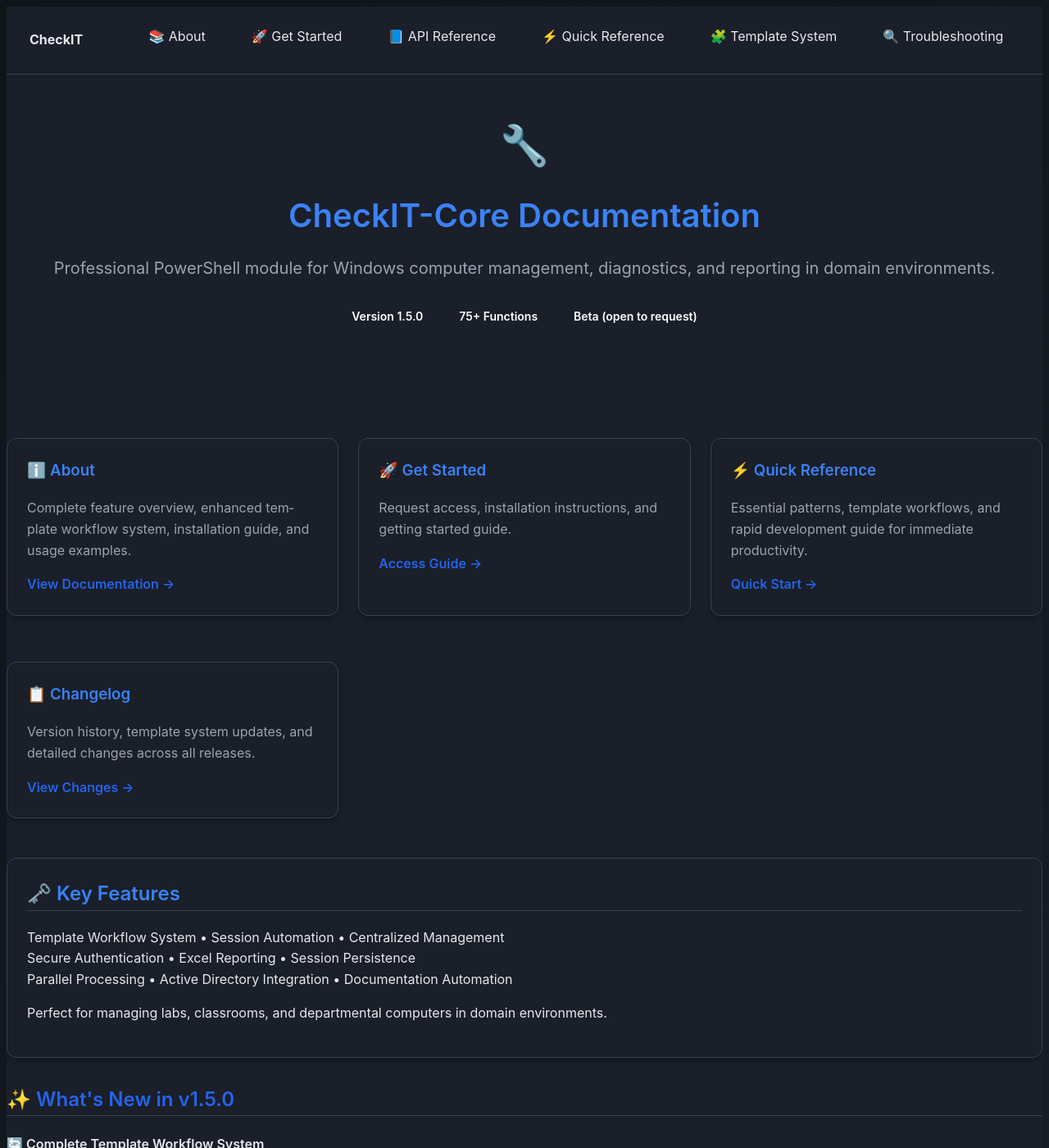
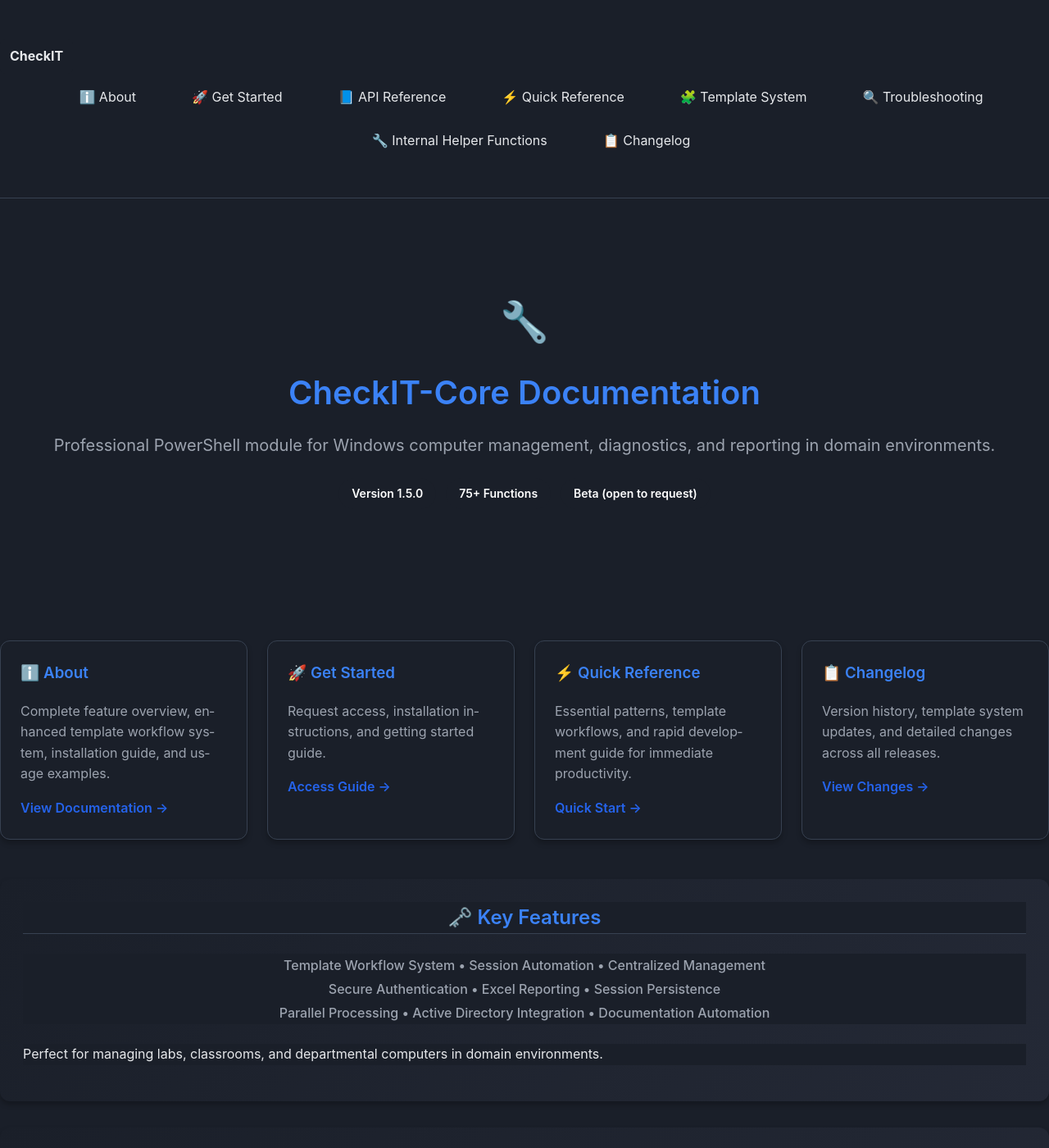
Before and after one commit to nyantoasty/CheckIT-Documentation, a Jekyll site: the page built from index.md, in a window 1280 px wide and 1400 px high. Shown: the whole window at 82% size. Built offline with Jekyll 4.4.1, drawn with Linux system fonts in a browser that asks for light colours.

Commit message:
Cleaning up layout

```diff
--- a/_layouts/default.html
+++ b/_layouts/default.html
@@ -7,12 +7,13 @@
   <link rel="stylesheet" href="{{ site.baseurl }}/assets/style.css">
 </head>
 <body>
+  <div class="site-container">
     <header class="site-header">
       <div class="wrapper">
         <a class="site-title" href="{{ site.baseurl }}/">CheckIT</a>
         <nav class="site-nav">
-        <a href="{{ site.baseurl }}/docs/README" class="page-link">📚 About</a>
-        <a href="{{ site.baseurl }}/docs/get-started" class="page-link">🚀 Get Started</a>
+          <a href="{{ site.baseurl }}/docs/README" class="page-link">ℹ️ About</a>
+          <a href="{{ site.baseurl }}/get-started" class="page-link">🚀 Get Started</a>
           <a href="{{ site.baseurl }}/docs/api-reference" class="page-link">📘 API Reference</a>
           <a href="{{ site.baseurl }}/docs/quick-reference" class="page-link">⚡ Quick Reference</a>
           <a href="{{ site.baseurl }}/docs/templateInfo" class="page-link">🧩 Template System</a>
@@ -28,5 +29,6 @@
         {{ content }}
       </div>
     </main>
+  </div>
 </body>
 </html>
--- a/assets/style.css
+++ b/assets/style.css
@@ -6,7 +6,11 @@
   font-family: 'Inter', -apple-system, BlinkMacSystemFont, 'Segoe UI', sans-serif;
   line-height: 1.6;
   min-height: 100vh;
+  margin: 0;
+  padding: 0;
 }
+
+
 
 h1, h2, h3, h4, h5, h6 {
   color: #e6e8eb;
@@ -90,7 +94,7 @@
 /* Documentation grid */
 .docs-grid {
   display: grid;
-  grid-template-columns: repeat(auto-fit, minmax(350px, 1fr));
+  grid-template-columns: repeat(auto-fill, minmax(300px, 1fr));
   gap: 1.5rem;
   margin: 2rem 0;
 }
@@ -132,12 +136,13 @@
   text-decoration: underline;
 }
 
-/* Feature card */
-.feature-card {
-  background: #242936;
-  border: 1px solid #374151;
+/* Feature card centered with better padding */
+.feature-card,
+.highlight-card,
+.quick-start-card {
+  background: linear-gradient(135deg, #1a1f29 0%, #242936 100%);
   border-radius: 0.75rem;
-  padding: 1.5rem;
+  padding: 1.75rem;
   margin: 2rem 0;
   box-shadow: 0 4px 6px rgba(0, 0, 0, 0.25);
 }
@@ -147,25 +152,28 @@
   color: #3b82f6;
 }
 
+/* Site container with nice background gradient */
+.site-container {
+  min-height: 100vh;
+  background: linear-gradient(to bottom, #1a1f29, #111827);
+}
+
 /* Improved Header Navigation Styling */
 .site-header {
-  background: #1a1f29 !important;
-  border-bottom: 1px solid #374151 !important;
-  padding: 0.5rem 0 !important;
-  position: sticky !important;
-  top: 0 !important;
-  z-index: 1000 !important;
+  padding: 1rem 0;
+  background-color: rgba(17, 24, 39, 0.8); /* slightly transparent */
+  position: sticky;
+  top: 0;
+  z-index: 100;
+  border-bottom: 1px solid #374151;
 }
 
 .site-header .wrapper {
-  display: flex !important;
-  justify-content: flex-start !important;
-  align-items: center !important;
-  flex-wrap: nowrap !important;
-  overflow-x: auto !important;
-  padding: 0 1rem !important;
-  max-width: 100% !important;
-  scrollbar-width: thin !important;
+  display: flex;
+  justify-content: space-between;
+  align-items: center;
+  flex-wrap: wrap;
+  overflow: visible;
 }
 
 /* Site title styling */
@@ -179,14 +187,14 @@
   background: rgba(59, 130, 246, 0.1) !important;
 }
 
-/* Ensure navigation is always visible and scrollable horizontally */
+/* Navigation links styling - prevent horizontal scrolling */
 .site-nav {
-  display: flex !important;
-  align-items: center !important;
-  overflow-x: auto !important;
-  flex-wrap: nowrap !important;
-  scrollbar-width: thin !important;
-  padding-bottom: 0.5rem !important;
+  display: flex;
+  flex-wrap: wrap;
+  justify-content: center;
+  gap: 0.75rem;
+  margin-top: 0.5rem;
+  overflow: visible; /* Remove scrollbar */
 }
 
 /* Navigation links styling */
@@ -222,18 +230,21 @@
 
 /* Mobile responsive navigation - transform to a scrollable row instead of column */
 @media (max-width: 768px) {
+  .wrapper {
+    padding: 0 1rem;
+  }
+
+  .docs-grid {
+    grid-template-columns: 1fr;
+  }
+
   .site-header .wrapper {
     justify-content: flex-start !important;
     padding: 0 0.5rem !important;
   }
 
   .site-nav {
-    flex-direction: row !important; /* Keep as row */
-    align-items: center !important;
-    justify-content: flex-start !important;
-    overflow-x: auto !important;
-    width: 100% !important;
-    -webkit-overflow-scrolling: touch !important;
+    margin-top: 0;
   }
 
   .site-nav .page-link {
@@ -248,22 +259,12 @@
   }
 }
 
-/* Custom scrollbars for the navigation */
 .site-nav::-webkit-scrollbar,
 .site-header .wrapper::-webkit-scrollbar {
-  height: 3px !important;
+  display: none;
 }
 
-.site-nav::-webkit-scrollbar-track,
-.site-header .wrapper::-webkit-scrollbar-track {
-  background: rgba(75, 85, 99, 0.1) !important;
-}
 
-.site-nav::-webkit-scrollbar-thumb,
-.site-header .wrapper::-webkit-scrollbar-thumb {
-  background: rgba(59, 130, 246, 0.5) !important;
-  border-radius: 3px !important;
-}
 
 /* PowerShell Solarized Syntax Highlighting - Enhanced Readability */
 
@@ -562,7 +563,7 @@
 .wrapper,
 .main-content,
 .page-content {
-  overflow-x: hidden !important;
+  padding: 2rem 0;
 }
 
 /* Long URLs and code references */
@@ -784,3 +785,57 @@
 .hero-badge:nth-child(3) {
   background-color: #10b981;
 }
+
+/* Center feature list text */
+.feature-list {
+  text-align: center;
+  line-height: 1.8;
+  margin: 1.5rem 0;
+  color: #9ca3af;
+  font-weight: 500;
+}
+
+/* Centered headings for cards */
+.feature-card h2,
+.highlight-card h2,
+.quick-start-card h2 {
+  text-align: center;
+  margin-bottom: 1.5rem;
+  color: #3b82f6;
+}
+
+/* Better spacing for new features grid */
+.new-features {
+  display: grid;
+  grid-template-columns: repeat(auto-fill, minmax(300px, 1fr));
+  gap: 1.5rem;
+  margin-top: 1.5rem;
+}
+
+.feature-item {
+  background-color: rgba(59, 130, 246, 0.1);
+  border-radius: 0.5rem;
+  padding: 1.25rem;
+  border-left: 3px solid #3b82f6;
+}
+
+.feature-item h4 {
+  margin-top: 0;
+  color: #3b82f6;
+}
+
+/* Code examples with better margins */
+.code-example {
+  margin: 1.5rem 0;
+}
+
+/* Code examples with better highlighting */
+.code-example pre {
+  border-radius: 0.5rem;
+}
+
+/* Make sure code stays within bounds */
+pre code {
+  white-space: pre-wrap;
+  word-break: break-word;
+}
--- a/index.md
+++ b/index.md
@@ -3,10 +3,7 @@
 title: CheckIT Home
 icon: 🏠
 description: Custom PowerShell module for Windows computer management, diagnostics, and reporting in domain environments
-
 ---
-
-<link rel="stylesheet" href="assets/style.css">
 
 <div class="docs-grid">
   <div class="doc-card">
@@ -37,9 +34,11 @@
 <div class="feature-card">
   <h2>🗝️ Key Features</h2>
 
-  Template Workflow System • Session Automation • Centralized Management<br>
-  Secure Authentication • Excel Reporting • Session Persistence<br>
-  Parallel Processing • Active Directory Integration • Documentation Automation
+  <p class="feature-list">
+    Template Workflow System • Session Automation • Centralized Management<br>
+    Secure Authentication • Excel Reporting • Session Persistence<br>
+    Parallel Processing • Active Directory Integration • Documentation Automation
+  </p>
 
   <p>Perfect for managing labs, classrooms, and departmental computers in domain environments.</p>
 </div>
@@ -68,7 +67,6 @@
 
   <div class="code-example">
     <h4>Template Workflow</h4>
-
     <pre><code># Multi-template execution with Excel export
 Invoke-TemplateWorkflow -Nodes $global:nodeList -Templates @("Get OS Info", "Check Disk Space") -WorkflowName "System_Audit" -ExportToExcel</code></pre>
   </div>
@@ -82,5 +80,3 @@
 Manage-Templates -Type Codebase -Action Search</code></pre>
   </div>
 </div>
-
----
```
Lines whose indentation alone changed are shown as unchanged.
